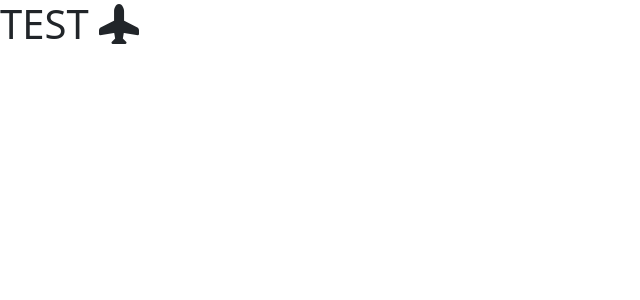
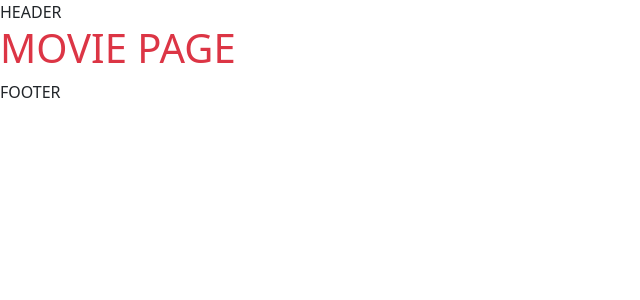
Before and after one commit to stefanosorrenti/webapp-react, a React (Vite) app: page /movie/1 in a window 1280 px wide. Shown: the top 300 px of the page, without its empty margins (0-640 px from the left). Built offline with nearby package versions, Linux system fonts and the light colour scheme.

Commit message:
MILESTONE 2: Add a basic layout and the main routes of your application (home, movie)

```diff
--- a/src/App.jsx
+++ b/src/App.jsx
@@ -1,11 +1,25 @@
+//IMPORTS
+import { BrowserRouter, Routes, Route } from "react-router";
+import DefaultLayout from "./layouts/DefaultLayout";
+import HomePage from "./pages/HomePage";
+import MoviesPage from "./pages/MoviePage";
+
+
 
 function App() {
 
 
   return (
-    <>
-      <h1>TEST <i class="bi bi-airplane-fill"></i> </h1>
-    </>
+
+    <BrowserRouter>
+      <Routes>
+        <Route element={<DefaultLayout />}>
+          <Route index element={<HomePage />} />
+          <Route path="/movie/:id" element={<MoviesPage />} />
+        </Route>
+      </Routes>
+    </BrowserRouter>
+
   )
 }
 
--- /dev/null
+++ b/src/layouts/DefaultLayout.jsx
@@ -0,0 +1,15 @@
+//IMPORTS
+
+import { Outlet } from "react-router-dom";
+
+export default function DefaultLayout() {
+
+    return(
+        <>
+        <div>HEADER</div>
+        <Outlet />
+        <div>FOOTER</div>
+
+        </>
+    )
+}
--- /dev/null
+++ b/src/pages/HomePage.jsx
@@ -0,0 +1,8 @@
+export default function HomePage() {
+
+
+    return(
+
+        <h1 className="text-danger">HOMEPAGE</h1>
+    )
+}
--- /dev/null
+++ b/src/pages/MoviePage.jsx
@@ -0,0 +1,7 @@
+export default function MoviesPage() {
+
+
+    return (
+        <h1 className="text-danger">MOVIE PAGE</h1>
+    )
+}
```
